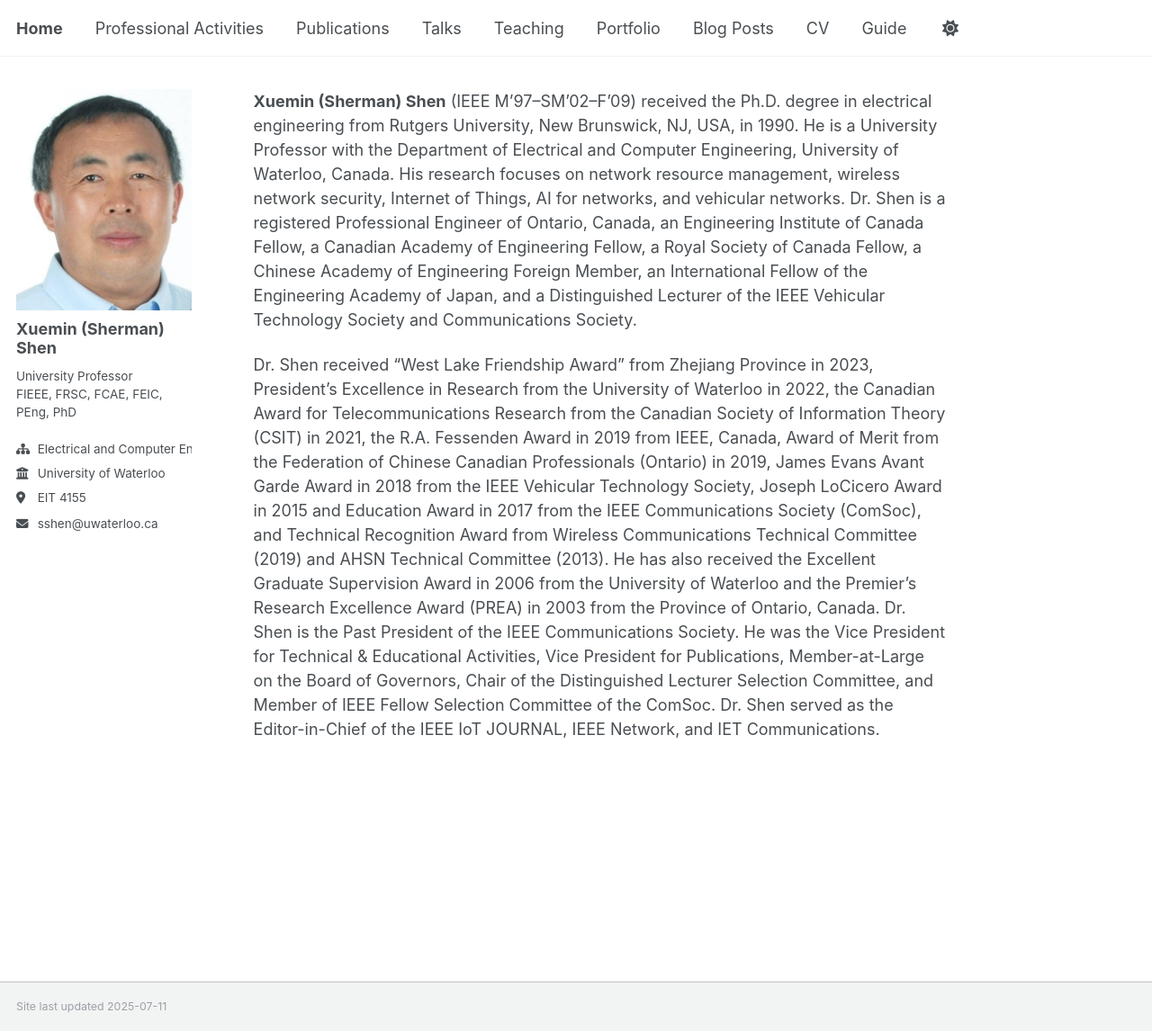
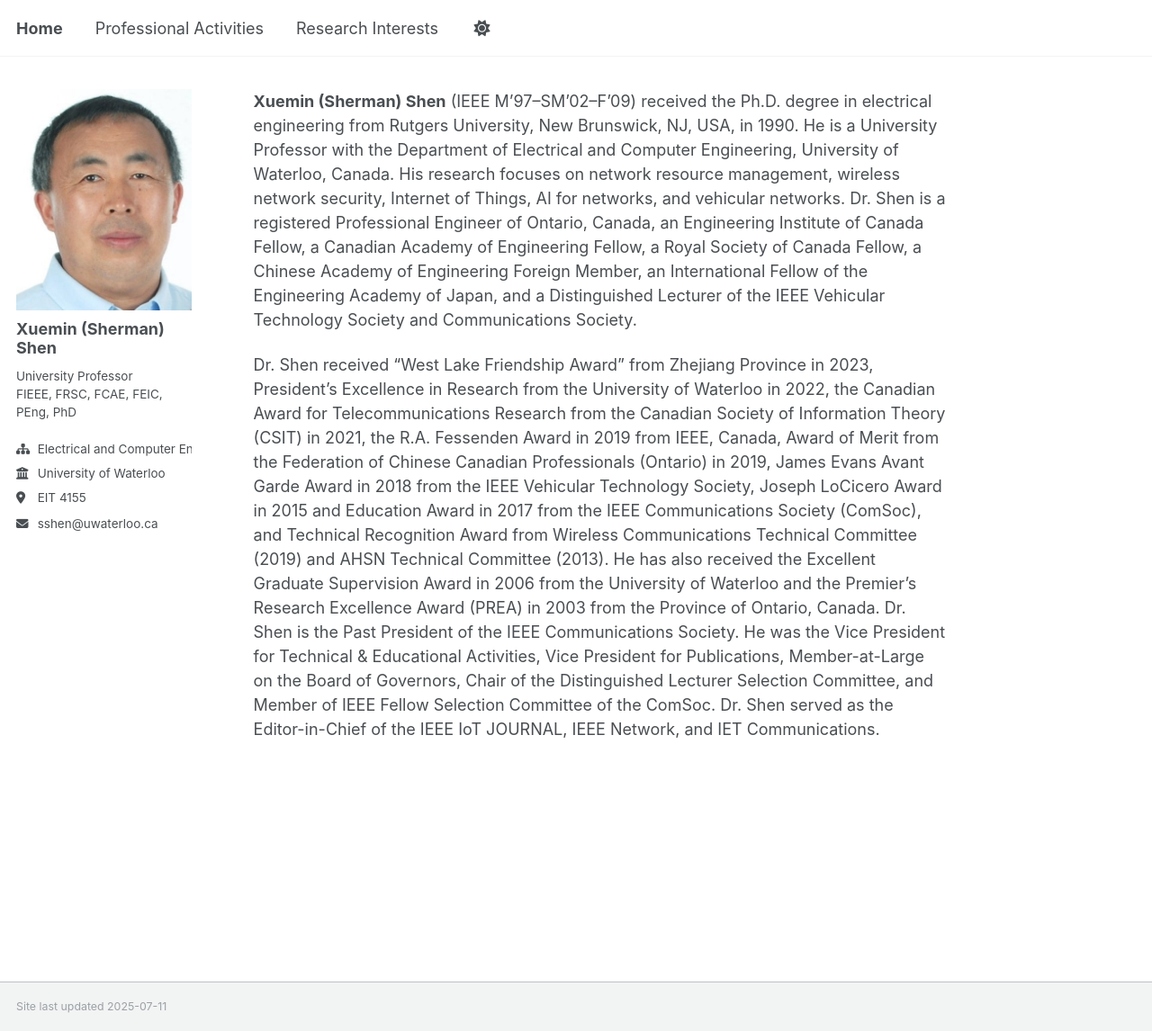
Before and after one commit to m64he/sshen, a Jekyll site: the page built from _pages/about.md, in a window 1280 px wide and 1146 px high. Shown: the whole window at 90% size. Built offline with Jekyll 4.4.1, drawn with Linux system fonts in a browser that asks for light colours; a script that is not in the unit is left out; some of the changed lines change nothing that is shown.

Commit message:
Update navigation.yml

```diff
--- a/_data/navigation.yml
+++ b/_data/navigation.yml
@@ -14,26 +14,29 @@ main:
   - title: "Professional Activities"
     url: /professional-activities/
 
-  - title: "Publications"
-    url: /publications/
+  - title: "Research Interests"
+    url: /research-interests/
 
-  - title: "Talks"
-    url: /talks/
+  # - title: "Publications"
+  #   url: /publications/
 
-  - title: "Teaching"
-    url: /teaching/
+  # - title: "Talks"
+  #   url: /talks/
 
-  - title: "Portfolio"
-    url: /portfolio/
+  # - title: "Teaching"
+  #   url: /teaching/
 
-  - title: "Blog Posts"
-    url: /year-archive/
+  # - title: "Portfolio"
+  #   url: /portfolio/
 
-  - title: "CV"
-    url: /cv/
+  # - title: "Blog Posts"
+  #   url: /year-archive/
 
   # - title: "CV"
-  #   url: /cv-json/
+  #   url: /cv/
 
-  - title: "Guide"
-    url: /markdown/
+  # # - title: "CV"
+  # #   url: /cv-json/
+
+  # - title: "Guide"
+  #   url: /markdown/
```
